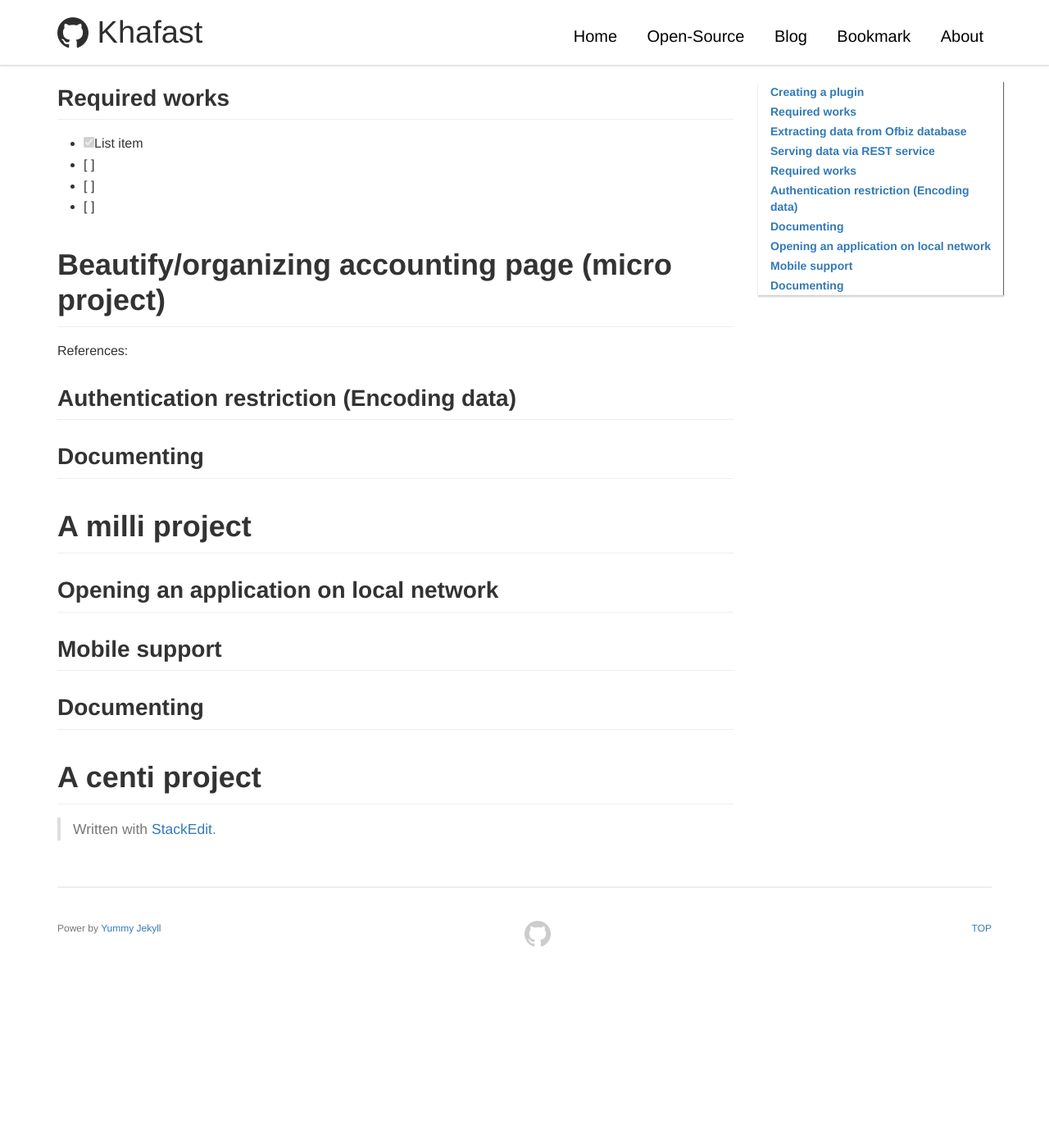
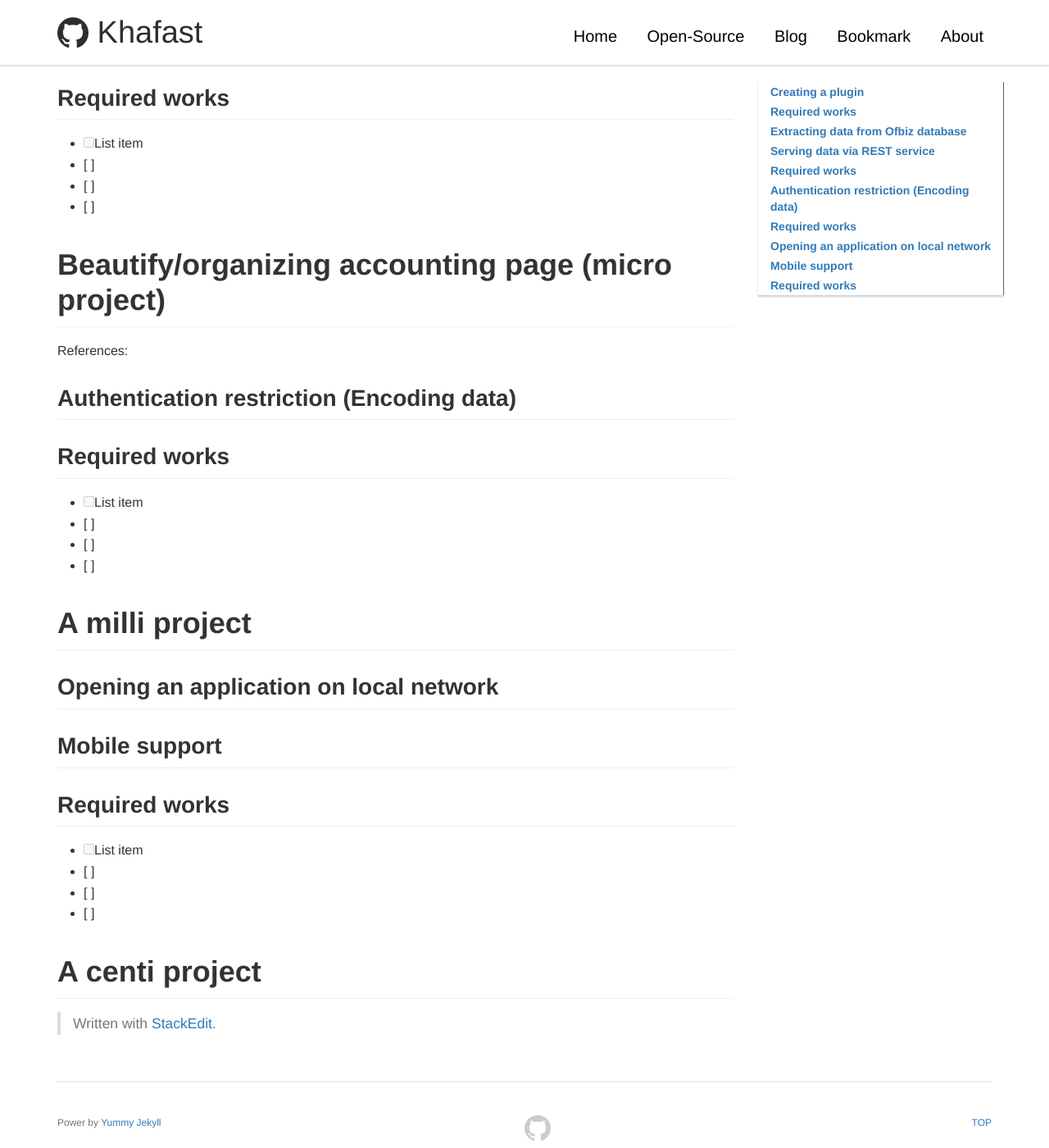
Before and after one commit to khafast/khafast.github.io, a Jekyll site: the page built from _posts/2018/2018-12-26-Apache-Ofbiz-overview.md, in a window 1280 px wide and 1400 px high, scrolled down 1255 px. Shown: the whole window at 82% size. Built offline with Jekyll 4.4.1, drawn with Linux system fonts in a browser that asks for light colours; our own code applies the rules of GitHub Pages for plain Markdown files; comment, search, counter and statistics services are not loaded; before the commit the page ends 2418 px from its top, so only the background shows below that.

Commit message:
_posts/2018/2018-12-26-Apache-Ofbiz-overview.md updated from https://stackedit.io/

```diff
--- a/_posts/2018/2018-12-26-Apache-Ofbiz-overview.md
+++ b/_posts/2018/2018-12-26-Apache-Ofbiz-overview.md
@@ -26,7 +26,7 @@ References:
 ## Serving data via REST service
 ## Required works
 
- - [x] List item
+ - [ ] List item
  - [ ]
  - [ ]
  - [ ]
@@ -36,7 +36,13 @@ References:
 References:
 
 ## Authentication restriction (Encoding data)
-## Documenting
+## Required works
+
+ - [ ] List item
+ - [ ]
+ - [ ]
+ - [ ]
+
 
 # A milli project
 
@@ -44,13 +50,19 @@ References:
 
 ## Mobile support
 
-## Documenting
+## Required works
+
+ - [ ] List item
+ - [ ]
+ - [ ]
+ - [ ]
+
 # A centi project
 
 
 > Written with [StackEdit](https://stackedit.io/).
 <!--stackedit_data:
-eyJoaXN0b3J5IjpbNTIyNzkyNTIxLC0yMDc4NjIzNzE5LDE5OD
-g1OTY2NDUsMTM5NzE2MjAwMywtMTk3Mjg0ODU5OSwtMTg5Mjgx
-NTU0NywxMjM2ODE3NjU3LC0zODE4Njk3MjFdfQ==
+eyJoaXN0b3J5IjpbLTIwMzI2MjA0NDUsLTIwNzg2MjM3MTksMT
+k4ODU5NjY0NSwxMzk3MTYyMDAzLC0xOTcyODQ4NTk5LC0xODky
+ODE1NTQ3LDEyMzY4MTc2NTcsLTM4MTg2OTcyMV19
 -->
```
